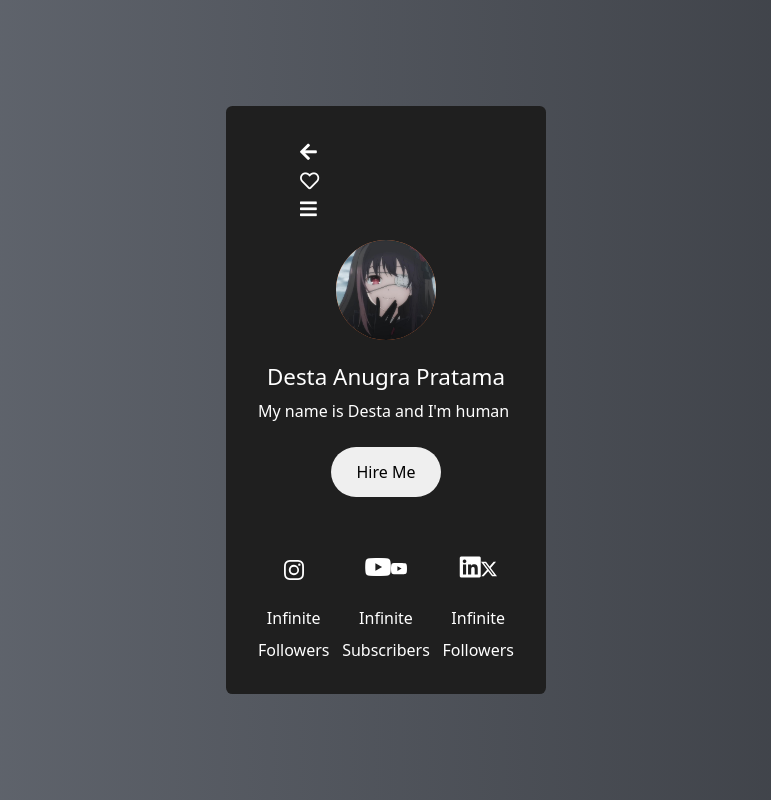
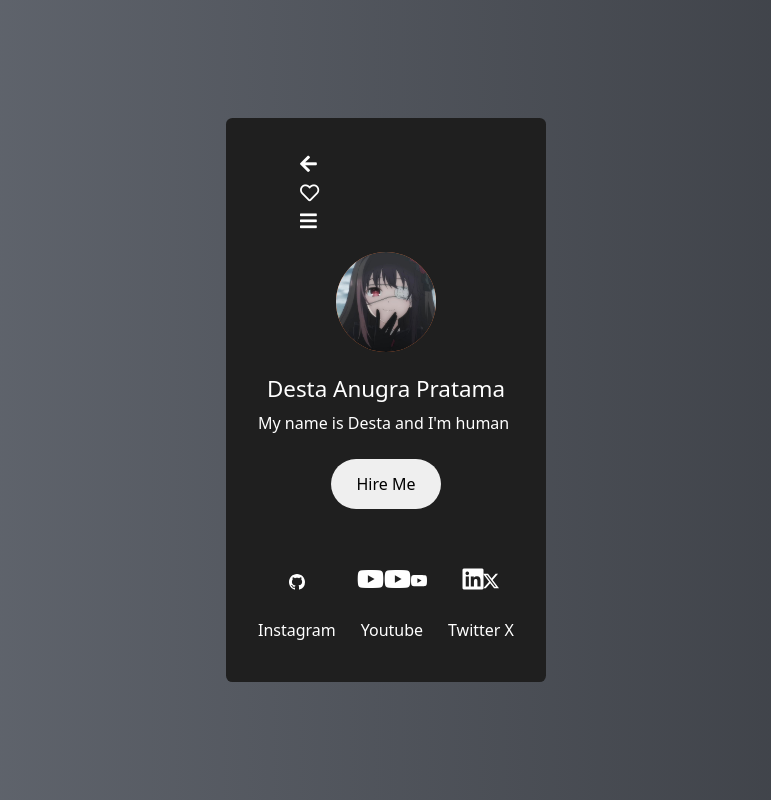
Before and after one commit to Destaanugra1/profile, a plain HTML site: page index.html in a window 1280 px wide. Shown: the whole page, without its empty margins (254-1025 px from the left). Drawn offline with nearby package versions, Linux system fonts and the light colour scheme; a small style sheet from the web is missing.

Commit message:
add link

```diff
--- a/index.html
+++ b/index.html
@@ -26,29 +26,29 @@
       <div class="user-image"><img src="img/Kurumi.jpeg" alt="" /></div>
       <h2 class="user-name">Desta Anugra Pratama</h2>
       <p class="about-user">My name is Desta and I'm human</p>
-      <button class="hire-me">Hire Me</button>
+      <button onclick="" class="hire-me">Hire Me</button>
 
       <div class="social-container">
         <div class="social-item">
-          <li class="insta"><i class="bi bi-instagram"></i><svg xmlns="http://www.w3.org/2000/svg" width="20" height="20" fill="currentColor" class="bi bi-instagram" viewBox="0 0 16 16">
-            <path d="M8 0C5.829 0 5.556.01 4.703.048 3.85.088 3.269.222 2.76.42a3.9 3.9 0 0 0-1.417.923A3.9 3.9 0 0 0 .42 2.76C.222 3.268.087 3.85.048 4.7.01 5.555 0 5.827 0 8.001c0 2.172.01 2.444.048 3.297.04.852.174 1.433.372 1.942.205.526.478.972.923 1.417.444.445.89.719 1.416.923.51.198 1.09.333 1.942.372C5.555 15.99 5.827 16 8 16s2.444-.01 3.298-.048c.851-.04 1.434-.174 1.943-.372a3.9 3.9 0 0 0 1.416-.923c.445-.445.718-.891.923-1.417.197-.509.332-1.09.372-1.942C15.99 10.445 16 10.173 16 8s-.01-2.445-.048-3.299c-.04-.851-.175-1.433-.372-1.941a3.9 3.9 0 0 0-.923-1.417A3.9 3.9 0 0 0 13.24.42c-.51-.198-1.092-.333-1.943-.372C10.443.01 10.172 0 7.998 0zm-.717 1.442h.718c2.136 0 2.389.007 3.232.046.78.035 1.204.166 1.486.275.373.145.64.319.92.599s.453.546.598.92c.11.281.24.705.275 1.485.039.843.047 1.096.047 3.231s-.008 2.389-.047 3.232c-.035.78-.166 1.203-.275 1.485a2.5 2.5 0 0 1-.599.919c-.28.28-.546.453-.92.598-.28.11-.704.24-1.485.276-.843.038-1.096.047-3.232.047s-2.39-.009-3.233-.047c-.78-.036-1.203-.166-1.485-.276a2.5 2.5 0 0 1-.92-.598 2.5 2.5 0 0 1-.6-.92c-.109-.281-.24-.705-.275-1.485-.038-.843-.046-1.096-.046-3.233s.008-2.388.046-3.231c.036-.78.166-1.204.276-1.486.145-.373.319-.64.599-.92s.546-.453.92-.598c.282-.11.705-.24 1.485-.276.738-.034 1.024-.044 2.515-.045zm4.988 1.328a.96.96 0 1 0 0 1.92.96.96 0 0 0 0-1.92m-4.27 1.122a4.109 4.109 0 1 0 0 8.217 4.109 4.109 0 0 0 0-8.217m0 1.441a2.667 2.667 0 1 1 0 5.334 2.667 2.667 0 0 1 0-5.334"/>
-          </svg></li>
-          <span class="followers">Infinite</span>
-          <span class="followers">Followers</span>
+          <li class="insta"><a href="https://github.com/Destaanugra1"><i class="bi bi-instagram"></i><svg xmlns="http://www.w3.org/2000/svg" width="16" height="16" fill="currentColor" class="bi bi-github" viewBox="0 0 16 16">
+            <path d="M8 0C3.58 0 0 3.58 0 8c0 3.54 2.29 6.53 5.47 7.59.4.07.55-.17.55-.38 0-.19-.01-.82-.01-1.49-2.01.37-2.53-.49-2.69-.94-.09-.23-.48-.94-.82-1.13-.28-.15-.68-.52-.01-.53.63-.01 1.08.58 1.23.82.72 1.21 1.87.87 2.33.66.07-.52.28-.87.51-1.07-1.78-.2-3.64-.89-3.64-3.95 0-.87.31-1.59.82-2.15-.08-.2-.36-1.02.08-2.12 0 0 .67-.21 2.2.82.64-.18 1.32-.27 2-.27s1.36.09 2 .27c1.53-1.04 2.2-.82 2.2-.82.44 1.1.16 1.92.08 2.12.51.56.82 1.27.82 2.15 0 3.07-1.87 3.75-3.65 3.95.29.25.54.73.54 1.48 0 1.07-.01 1.93-.01 2.2 0 .21.15.46.55.38A8.01 8.01 0 0 0 16 8c0-4.42-3.58-8-8-8"/>
+          </svg></a></li>
+          <span class="followers">Instagram</span>
+          <span class="followers"></span>
         </div>
         <div class="social-item">
-          <li class="youtub"><i class="fab fa-youtube"><svg xmlns="http://www.w3.org/2000/svg" width="16" height="16" fill="currentColor" class="bi bi-youtube" viewBox="0 0 16 16">
+          <li class="youtub"><a href=""><i class="fab fa-youtube"><a  href="https://youtube.com/@destaanugrapratama760?si=gACm9WO21lqz0keY"><svg xmlns="http://www.w3.org/2000/svg" width="16" height="16" fill="currentColor" class="bi bi-youtube" viewBox="0 0 16 16">
             <path d="M8.051 1.999h.089c.822.003 4.987.033 6.11.335a2.01 2.01 0 0 1 1.415 1.42c.101.38.172.883.22 1.402l.01.104.022.26.008.104c.065.914.073 1.77.074 1.957v.075c-.001.194-.01 1.108-.082 2.06l-.008.105-.009.104c-.05.572-.124 1.14-.235 1.558a2.01 2.01 0 0 1-1.415 1.42c-1.16.312-5.569.334-6.18.335h-.142c-.309 0-1.587-.006-2.927-.052l-.17-.006-.087-.004-.171-.007-.171-.007c-1.11-.049-2.167-.128-2.654-.26a2.01 2.01 0 0 1-1.415-1.419c-.111-.417-.185-.986-.235-1.558L.09 9.82l-.008-.104A31 31 0 0 1 0 7.68v-.123c.002-.215.01-.958.064-1.778l.007-.103.003-.052.008-.104.022-.26.01-.104c.048-.519.119-1.023.22-1.402a2.01 2.01 0 0 1 1.415-1.42c.487-.13 1.544-.21 2.654-.26l.17-.007.172-.006.086-.003.171-.007A100 100 0 0 1 7.858 2zM6.4 5.209v4.818l4.157-2.408z"/>
-          </svg></i></li>
-          <span class="subscribers">Infinite</span>
-          <span class="subscribers">Subscribers</span>
+          </svg></a></i></li>
+          <span class="subscribers">Youtube</span>
+          <span class="subscribers"></span>
         </div>
         <div class="social-item">
-          <li class="linkedi"><i class="fab fa-linkedin"><svg xmlns="http://www.w3.org/2000/svg" width="16" height="16" fill="currentColor" class="bi bi-twitter-x" viewBox="0 0 16 16">
+          <li  class="X"><a href=""></a><i class="fab fa-linkedin"><a href="https://x.com/desta_anugra?t=MR5t3O-CYK4iaAKI-6yz3w&s=09"><svg xmlns="http://www.w3.org/2000/svg" width="16" height="16" fill="currentColor" class="bi bi-twitter-x" viewBox="0 0 16 16">
             <path d="M12.6.75h2.454l-5.36 6.142L16 15.25h-4.937l-3.867-5.07-4.425 5.07H.316l5.733-6.57L0 .75h5.063l3.495 4.633L12.601.75Zm-.86 13.028h1.36L4.323 2.145H2.865z"/>
-          </svg></i></li>
-          <span class="subscribers">Infinite</span>
-          <span class="subscribers">Followers</span>
+          </svg></a></i></li>
+          <span class="subscribers">Twitter X</span>
+          <span class="subscribers"></span>
         </div>
       </div>
     </div>
--- a/script.js
+++ b/script.js
@@ -7,3 +7,7 @@
       toggleHeart.style.color = "white";
     }
 })
+
+document.querySelector('.hire-me').addEventListener('click', function() {
+  window.location.href = 'https://www.instagram.com/destaanugrahpr?igsh=b3AxNHk4ZGZocHJm';
+});
--- a/styles.css
+++ b/styles.css
@@ -113,9 +113,9 @@
     circle at 100% 107%,
     #fdf497 0%,
     #fdf497 5%,
-    #fd5949 45%,
-    #d6249f 60%,
-    #285aeb 90%
+    #c7fd49 45%,
+    #24a4d6 60%,
+    #eb2873 90%
   );
 }
 
@@ -133,3 +133,8 @@
   flex-direction: column;
   margin-top: 1rem;
 }
+
+a {
+  text-decoration: none;
+  color: inherit !important;
+}
```
